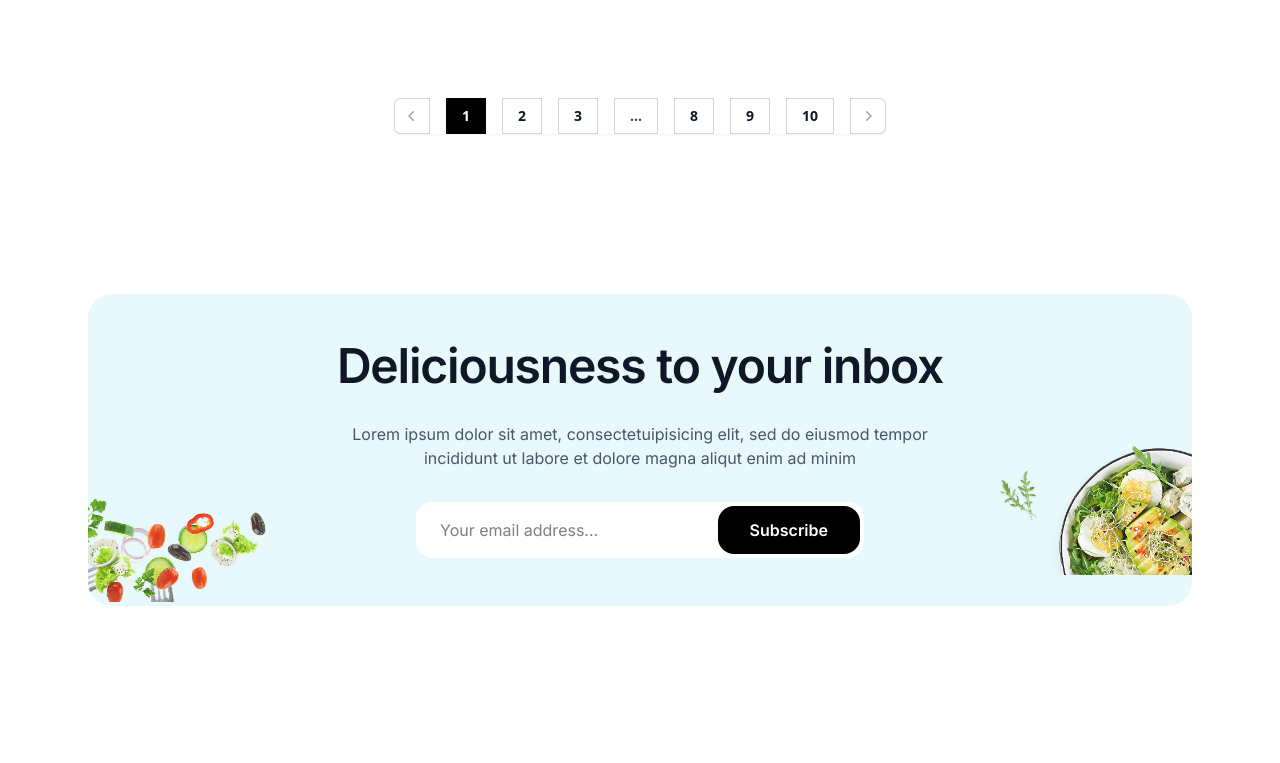
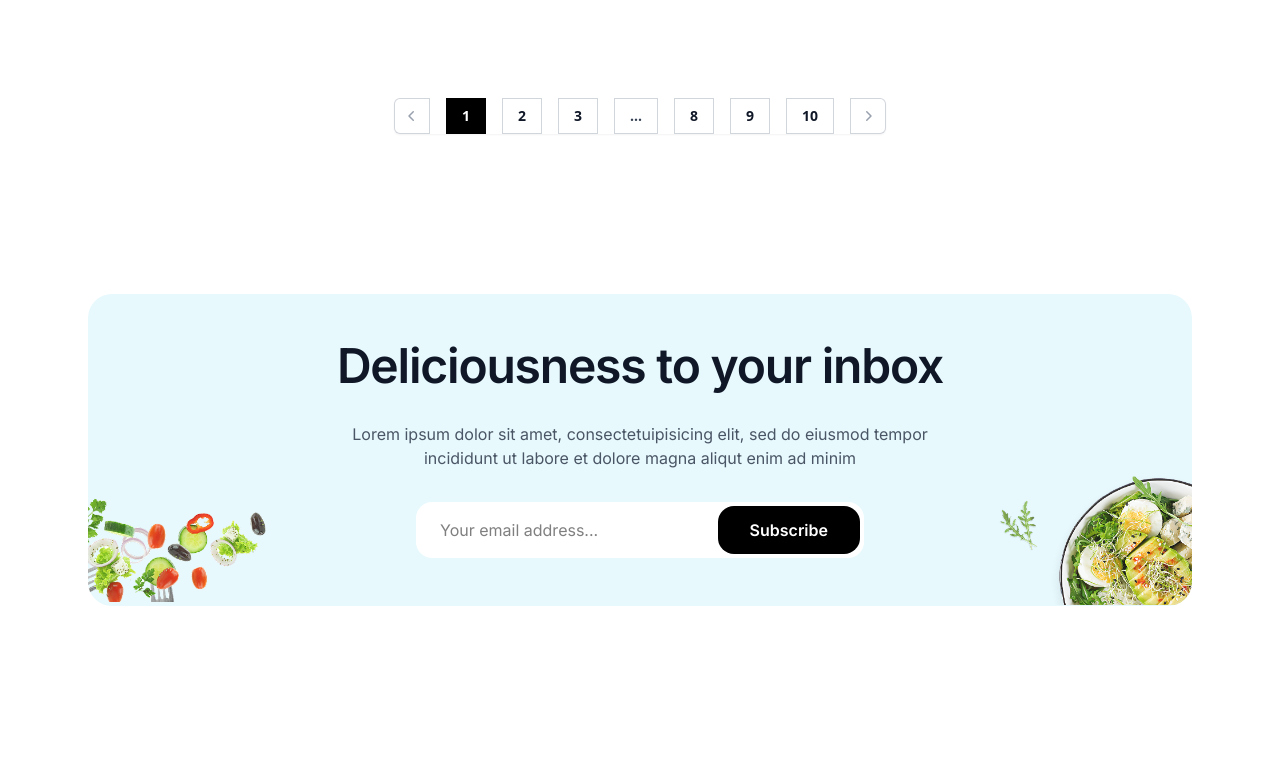
Before and after one commit to lutfur06/tailwind-starter, a website: page blog.html in a window 1280 px wide. Shown: the part 2000-2763 px from the top of the page. Drawn offline with nearby package versions, Linux system fonts and the light colour scheme.

Commit message:
Blog4 and CTA3

```diff
--- a/blog.html
+++ b/blog.html
@@ -444,7 +444,7 @@
                         class="object-contain  md:w-50 md:h-50 " />
 
                 </div>
-                <div class="hidden md:flex absolute right-0 bottom-0  opacity-90">
+                <div class="hidden md:flex absolute right-0 bottom-[-30px]  opacity-90">
                     <img src="assets/right-cta.png" alt="Fresh vegetables and ingredients"
                         class="object-contain  md:w-50 md:h-50" />
                 </div>
```
Also changed, not shown: index.html (+1 -1 lines), style.css.
